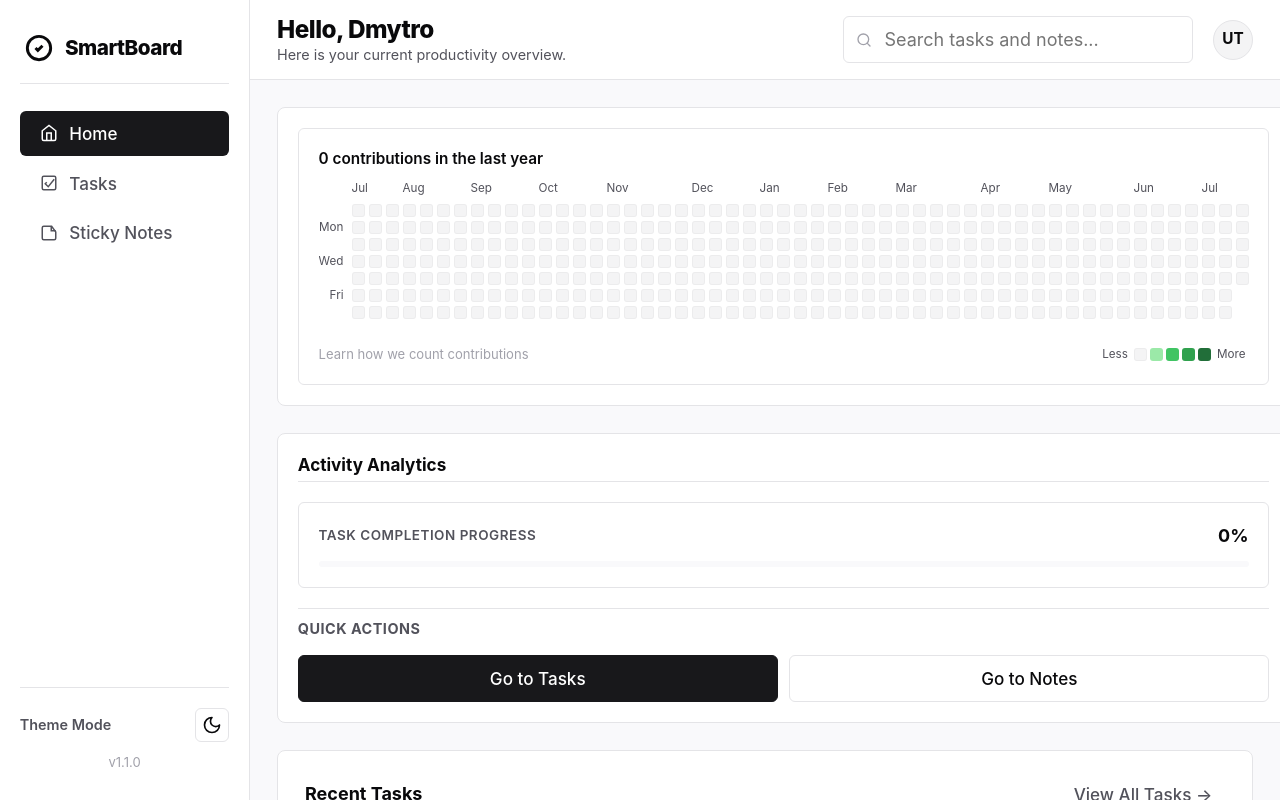
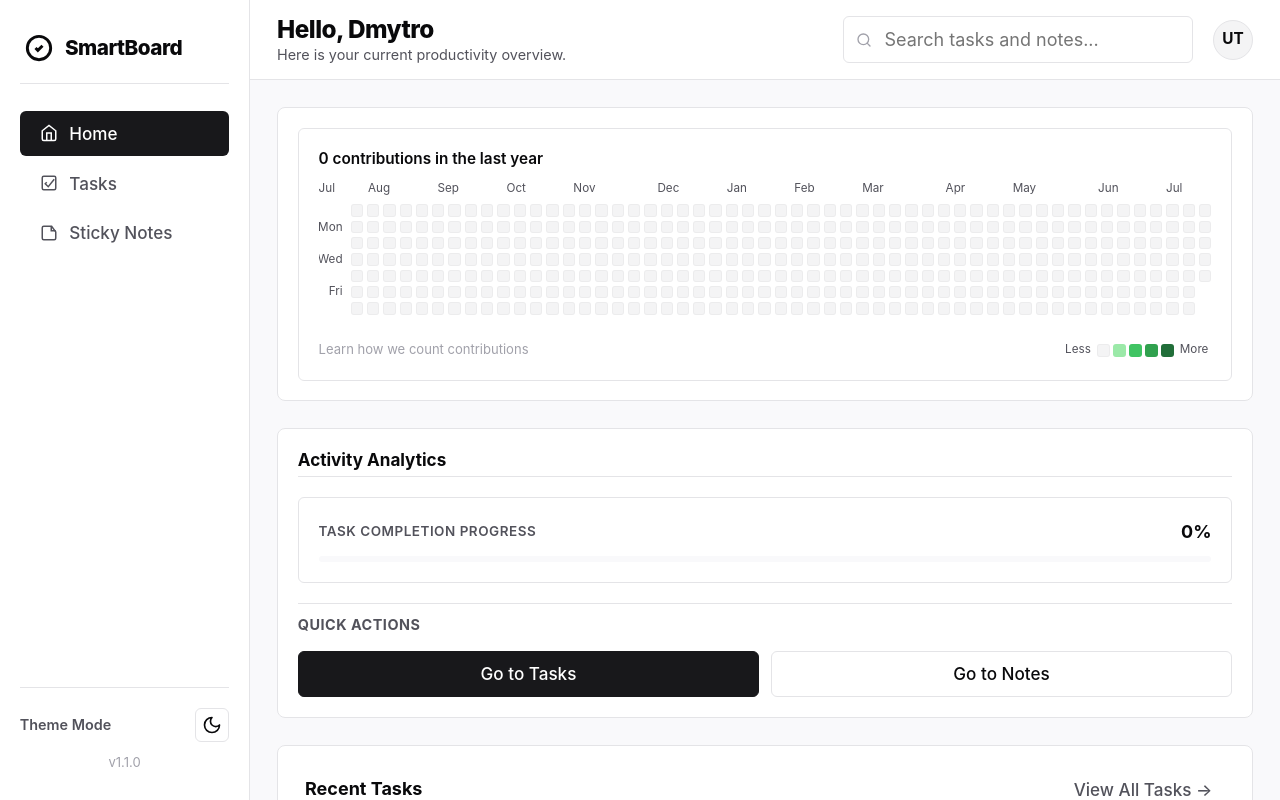
Before and after one commit to ThilakesB/smart-task2, a React (Vite) app: page / in a window 1280 px wide. Built offline with nearby package versions, Linux system fonts and the light colour scheme.

Commit message:
style: make contribution grid stretch dynamically to fill available width

```diff
--- a/src/components/dashboard/ContributionGrid.jsx
+++ b/src/components/dashboard/ContributionGrid.jsx
@@ -145,17 +145,6 @@ export function ContributionGrid() {
 
       <div className="contribution-grid-scroll">
         <div className="contribution-grid-wrapper">
-          {/* Day Labels Column */}
-          <div className="contribution-labels-days" aria-hidden="true">
-            <span></span> {/* spacer */}
-            <span>Mon</span>
-            <span></span>
-            <span>Wed</span>
-            <span></span>
-            <span>Fri</span>
-            <span></span>
-          </div>
-
           <div className="contribution-calendar-container">
             {/* Month labels at top */}
             <div className="contribution-labels-months" aria-hidden="true">
@@ -170,6 +159,19 @@ export function ContributionGrid() {
                   {lbl.name}
                 </span>
               ))}
+            </div>
+
+            {/* Day labels + Grid Columns row */}
+            <div className="contribution-calendar-row">
+              {/* Day Labels Column */}
+              <div className="contribution-labels-days" aria-hidden="true">
+                <span></span>
+                <span>Mon</span>
+                <span></span>
+                <span>Wed</span>
+                <span></span>
+                <span>Fri</span>
+                <span></span>
               </div>
 
               {/* Grid Columns representing weeks */}
@@ -201,6 +203,7 @@ export function ContributionGrid() {
             </div>
           </div>
         </div>
+      </div>
 
       {/* Legend Footer */}
       <div className="contribution-footer">
--- a/src/styles/components.css
+++ b/src/styles/components.css
@@ -945,35 +945,26 @@
   overflow-x: auto;
   padding-bottom: 6px;
   scrollbar-width: thin;
+  display: flex;
 }
 
 .contribution-grid-wrapper {
   display: flex;
   align-items: flex-end;
-  min-width: max-content;
+  width: 100%;
   padding: 4px 0;
-}
-
-.contribution-labels-days {
-  display: grid;
-  grid-template-rows: repeat(7, 13px);
-  gap: 4px;
-  margin-right: 8px;
-  font-size: 0.65rem;
-  color: var(--text-secondary);
-  line-height: 13px;
-  text-align: right;
-  user-select: none;
 }
 
 .contribution-calendar-container {
   display: flex;
   flex-direction: column;
+  flex: 1;
+  min-width: 0;
 }
 
 .contribution-labels-months {
   display: grid;
-  grid-template-columns: repeat(53, 13px);
+  grid-template-columns: repeat(53, 1fr);
   gap: 4px;
   margin-bottom: 6px;
   font-size: 0.65rem;
@@ -989,20 +980,47 @@
   white-space: nowrap;
 }
 
+.contribution-calendar-row {
+  display: flex;
+  align-items: stretch;
+  width: 100%;
+}
+
+.contribution-labels-days {
+  display: flex;
+  flex-direction: column;
+  margin-right: 8px;
+  font-size: 0.65rem;
+  color: var(--text-secondary);
+  user-select: none;
+  flex-shrink: 0;
+  width: 24px;
+  text-align: right;
+}
+
+.contribution-labels-days span {
+  flex: 1;
+  display: flex;
+  align-items: center;
+  justify-content: flex-end;
+}
+
 .contribution-calendar {
   display: flex;
   gap: 4px;
+  flex: 1;
 }
 
 .contribution-column {
   display: flex;
   flex-direction: column;
   gap: 4px;
+  flex: 1;
 }
 
 .contribution-cell {
-  width: 13px;
-  height: 13px;
+  width: 100%;
+  aspect-ratio: 1;
   border-radius: 3px;
   transition: transform var(--transition-fast), background-color var(--transition-fast);
   cursor: pointer;
@@ -1062,6 +1080,12 @@
   gap: 3px;
   font-size: 0.65rem;
   color: var(--text-secondary);
+}
+
+.contribution-legend .contribution-cell {
+  width: 13px;
+  height: 13px;
+  flex-shrink: 0;
 }
 
 .contribution-legend span {
```
Lines whose indentation alone changed are shown as unchanged.
